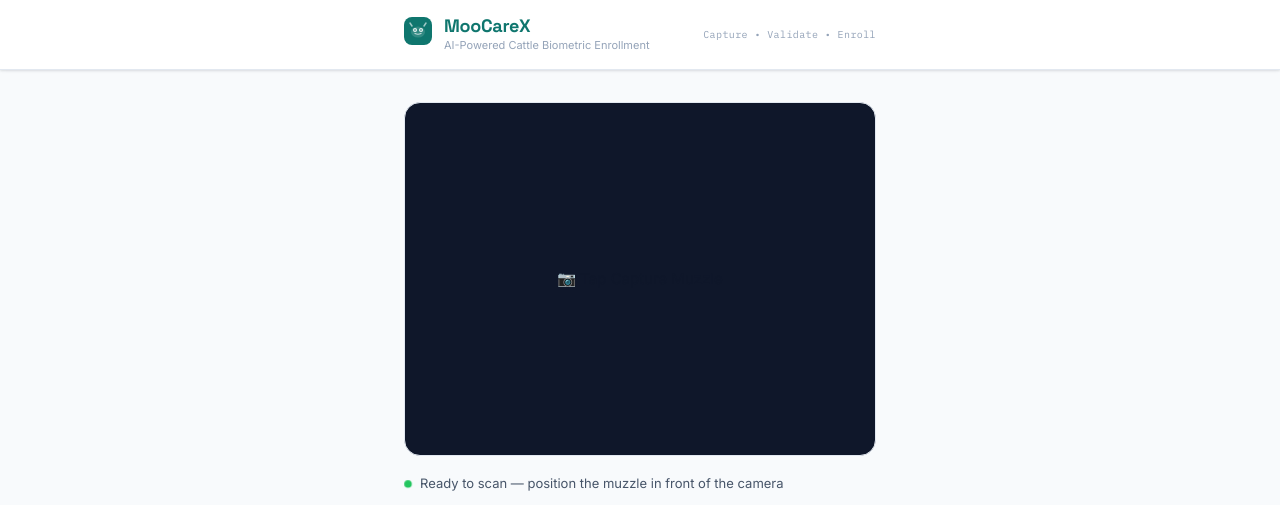
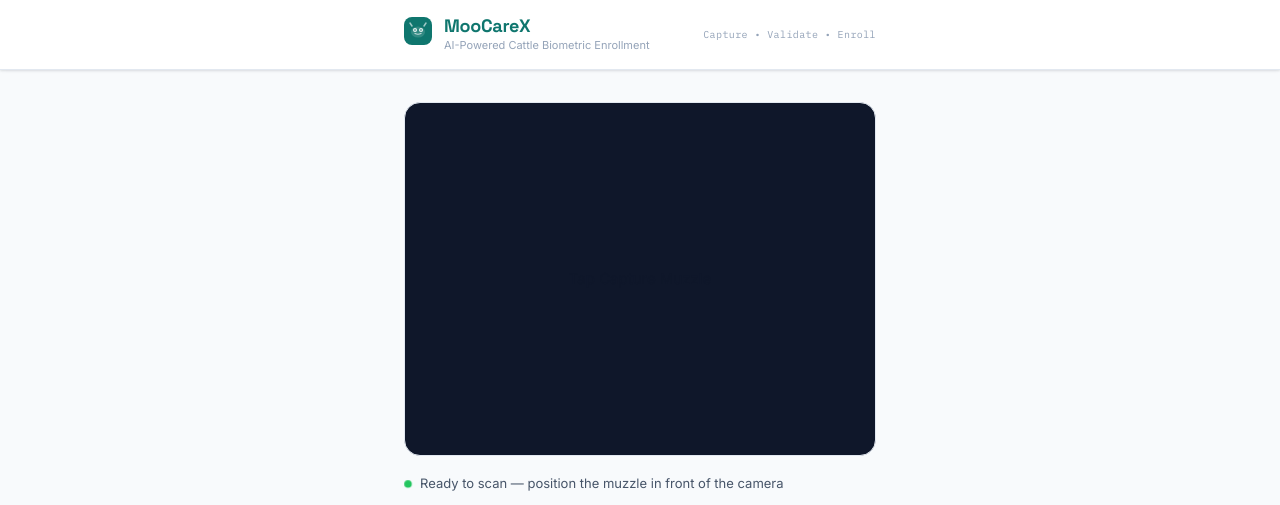
Before and after one commit to VD2315/Moocarex-muzzle-enrollment, a React (Vite) app in the folder frontend-new/: page / in a window 1280 px wide. Shown: the top 505 px of the page. Built offline with nearby package versions, Linux system fonts and the light colour scheme.

Commit message:
UI correction

```diff
--- a/frontend-new/App.jsx
+++ b/frontend-new/App.jsx
@@ -299,7 +299,7 @@ setState(
         justifyContent: "center"
       }}
     >
-      📷 Tap Capture Muzzle
+     Tap Capture Muzzle
     </div>
   )}
 </div>
```
